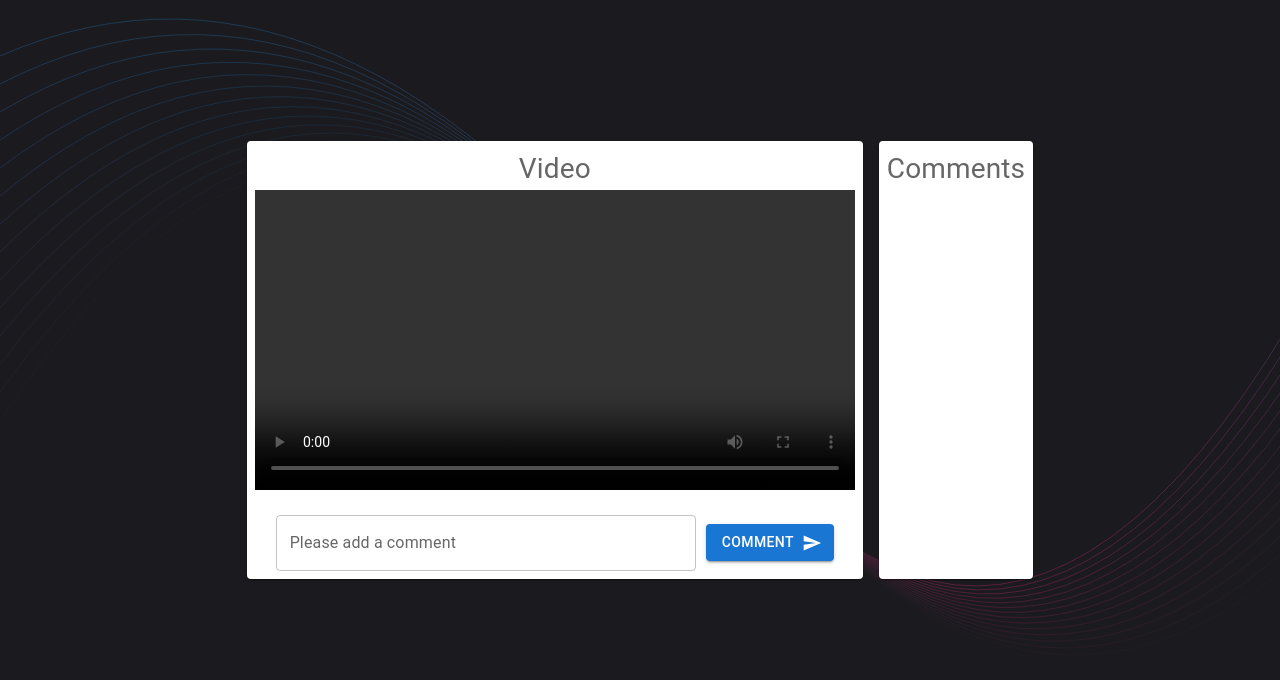
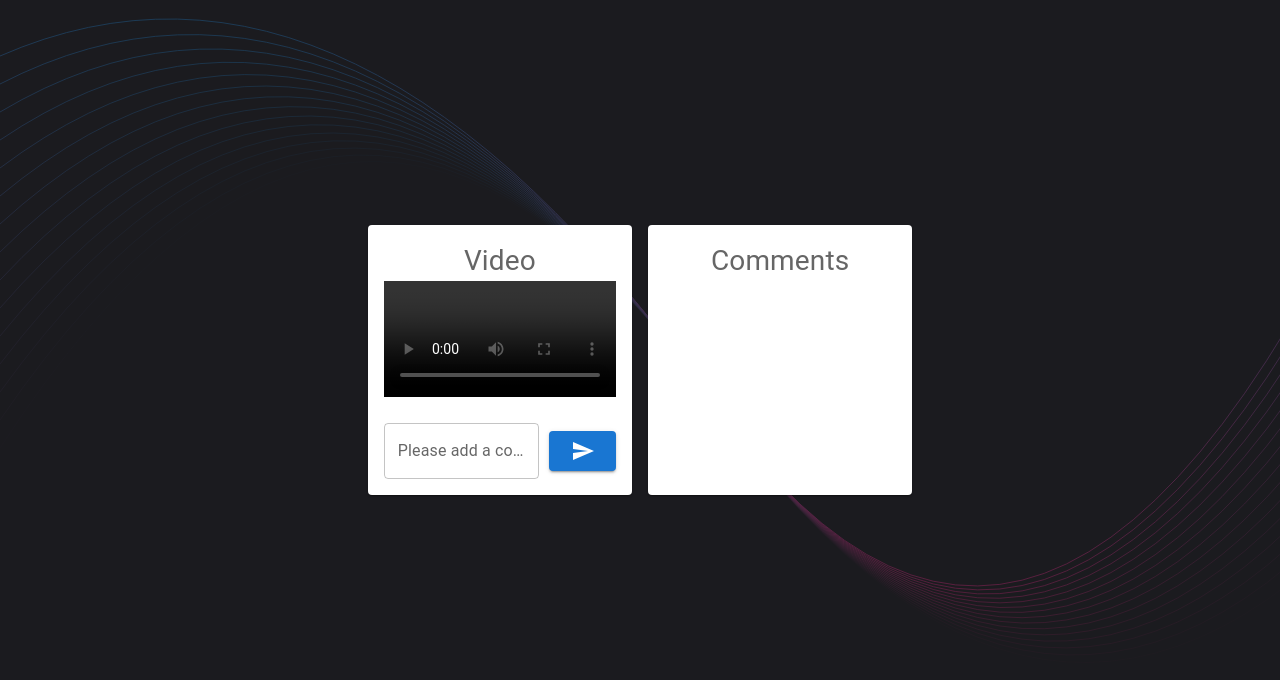
Before and after one commit to YuichirouSeitoku/mdd, a React (Vite) app in the folder src/renderer/: page /#/player in a window 1280 px wide. Shown: the top 680 px of the page. Built offline with nearby package versions, Linux system fonts and the light colour scheme.

Commit message:
fix コメント欄＆ボタン

```diff
--- a/src/renderer/src/components/Player.tsx
+++ b/src/renderer/src/components/Player.tsx
@@ -6,6 +6,8 @@ import { styled } from '@mui/material/styles'
 import TextField from '@mui/material/TextField'
 import Button from '@mui/material/Button'
 import SendIcon from '@mui/icons-material/Send'
+import DeleteIcon from '@mui/icons-material/Delete'
+import IconButton from '@mui/material/IconButton'
 
 interface Comment {
   text: string
@@ -15,16 +17,16 @@ interface Comment {
 const Item = styled(Paper)(({ theme }) => ({
   backgroundColor: '#fff',
   ...theme.typography.body2,
-  padding: theme.spacing(1),
+  padding: theme.spacing(2),
   textAlign: 'center',
   color: theme.palette.text.secondary,
-  ...theme.applyStyles('dark', {
-    backgroundColor: '#1A2027'
-  })
+  flex: 1, // 幅を持たせるためにflexを追加
+  maxWidth: '100%' // 最大幅を設定
 }))
 
 const Player: React.FC = () => {
   const videoRef = useRef<HTMLVideoElement | null>(null)
+  const commentsEndRef = useRef<HTMLDivElement | null>(null) // スクロール位置を管理するref
   const [videoUrl, setVideoUrl] = useState<string | null>(null)
   const [comments, setComments] = useState<Comment[]>([])
   const [currentComment, setCurrentComment] = useState<string>('')
@@ -64,13 +66,21 @@ const Player: React.FC = () => {
     setComments(updatedComments)
   }
 
+  // コメントが追加されるたびにスクロールする
+  useEffect(() => {
+    commentsEndRef.current?.scrollIntoView({ behavior: 'smooth' })
+  }, [comments])
+
   return (
-    <div>
-      <Stack direction="row" spacing={2}>
+    <div style={{ padding: '20px', maxWidth: '1200px', margin: '0 auto' }}>
+      {/* 中央寄せのためのスタイル */}
+      <Stack direction={{ xs: 'column', md: 'row' }} spacing={2}>
         <Item>
           {/* 左側の動画エリア */}
           <h1>Video</h1>
-          <video ref={videoRef} width="600" controls>
+          <video ref={videoRef} width="100%" controls>
+            {' '}
+            {/* 幅を100%に設定 */}
             {videoUrl && <source src={videoUrl} type="video/mp4" />}
           </video>
           {/* 下部に移動したコメント入力フォーム */}
@@ -93,11 +103,11 @@ const Player: React.FC = () => {
               />
               <Button
                 variant="contained"
-                endIcon={<SendIcon />}
                 onClick={handleAddComment}
                 style={{ marginLeft: '10px' }}
+                size="large"
               >
-                Comment
+                <SendIcon />
               </Button>
             </Stack>
           </div>
@@ -105,17 +115,31 @@ const Player: React.FC = () => {
         <Item>
           {/* 右側のコメントエリア */}
           <h1>Comments</h1>
-          <div style={{ marginTop: '20px' }}>
+          <div
+            style={{
+              marginTop: '20px',
+              textAlign: 'left',
+              maxHeight: '280px',
+              overflowY: 'auto'
+            }}
+          >
             <ul>
               {comments.map((comment, index) => (
-                <li key={index}>
-                  <strong>{comment.time.toFixed(2)}s:</strong> {comment.text}
-                  <button onClick={() => handleDeleteComment(index)} style={{ marginLeft: '10px' }}>
-                    Delete
-                  </button>
+                <li key={index} style={{ marginBottom: '10px' }}>
+                  <strong>{comment.time.toFixed(2)}[秒]:</strong> {comment.text}
+                  <IconButton
+                    aria-label="delete"
+                    color="secondary"
+                    size="small"
+                    onClick={() => handleDeleteComment(index)}
+                    style={{ marginLeft: '10px' }}
+                  >
+                    <DeleteIcon />
+                  </IconButton>
                 </li>
               ))}
             </ul>
+            <div ref={commentsEndRef} /> {/* スクロールのための空のdiv */}
           </div>
         </Item>
       </Stack>
```
